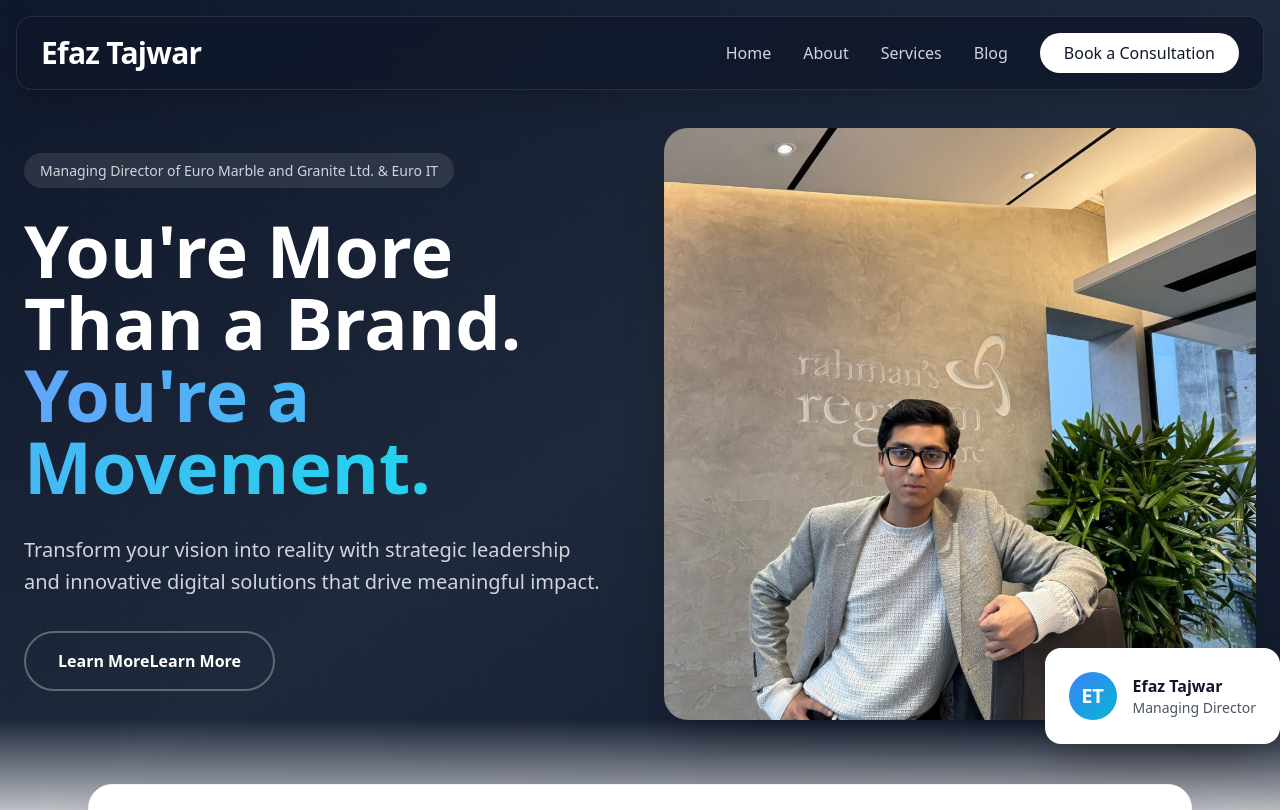
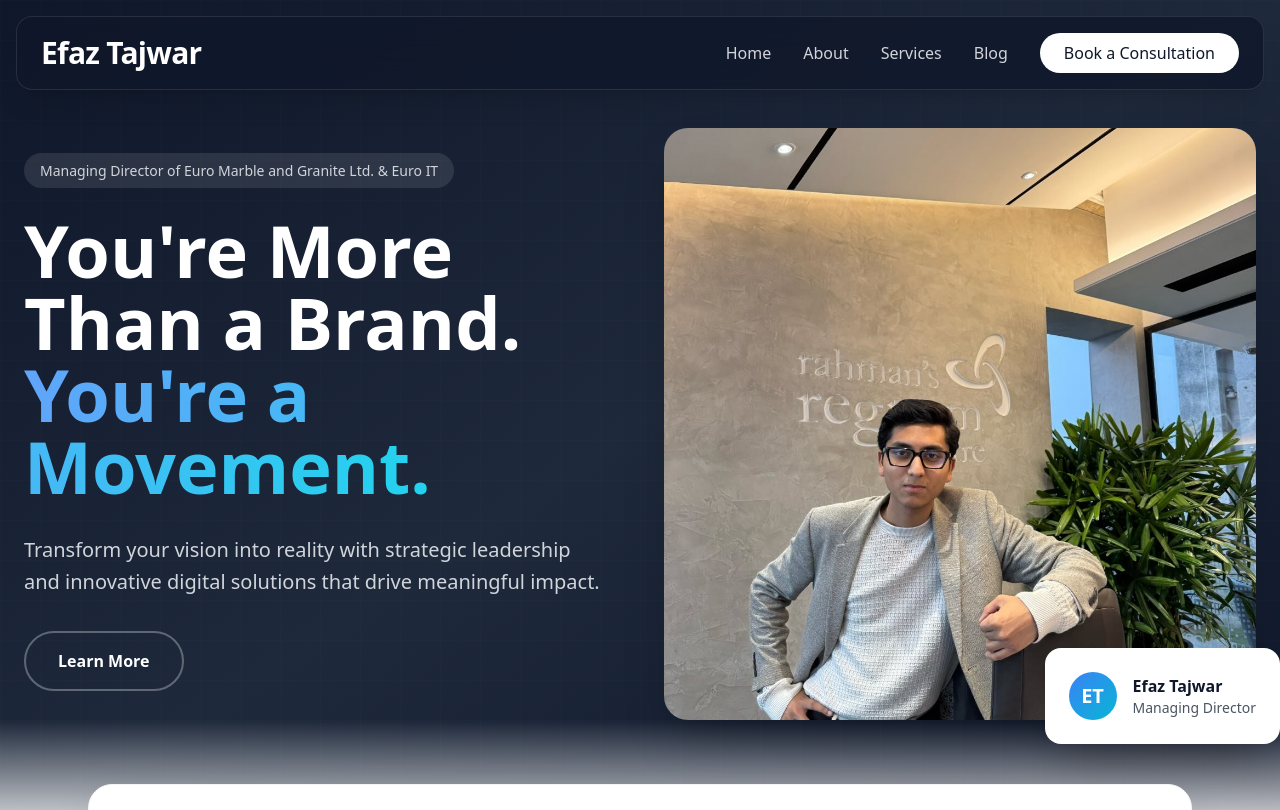
Before and after one commit to RafiMohammadHasib/efaztajwar, a React (Vite) app: page / in a window 1280 px wide. Shown: the top 810 px of the page. Built offline with nearby package versions, Linux system fonts and the light colour scheme.

Commit message:
Updated Hero.tsx

```diff
--- a/src/components/Hero.tsx
+++ b/src/components/Hero.tsx
@@ -72,7 +72,7 @@ export default function Hero() {
               <a href="#about" className="group border-2 border-white/30 text-white px-8 py-4 rounded-full font-semibold hover:bg-white hover:text-slate-900 transition-all duration-300 backdrop-blur-sm hover:scale-110 hover:shadow-2xl relative overflow-hidden">
                 <span className="relative z-10">Learn More</span>
                 <div className="absolute inset-0 bg-white transform scale-x-0 group-hover:scale-x-100 transition-transform duration-300 origin-left"></div>
-                <span className="relative z-10">Learn More</span>
+
               </a>
             </div>
           </div>
```
